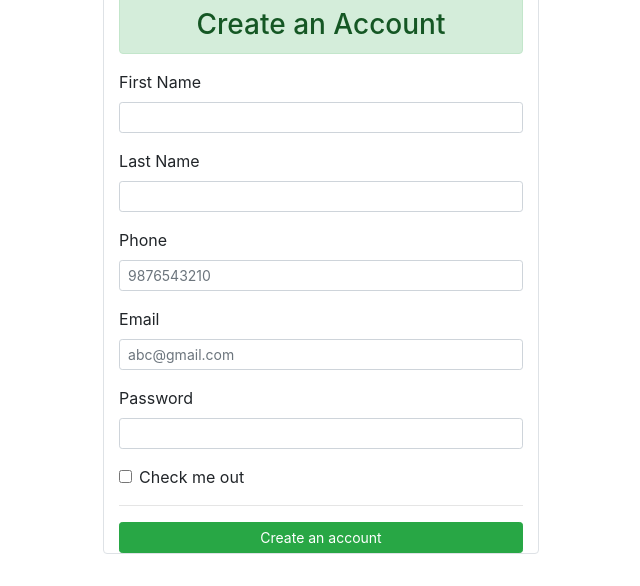
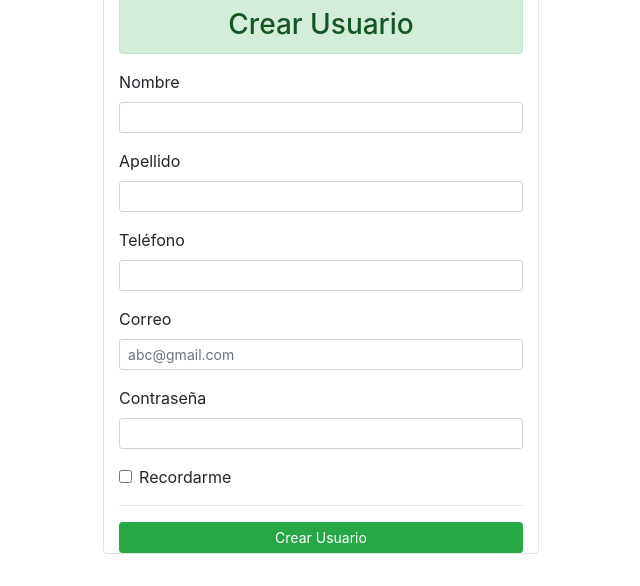
Before and after one commit to DennisAlonzo/webblanminas, a Django app: page /signup in a window 1280 px wide. Shown: the part 317-903 px from the top of the page, without its empty margins (319-959 px from the left). Run offline with Django 3.2, Linux system fonts and the light colour scheme; some libraries are stand-ins or nearby versions.

Commit message:
Primer Commit

```diff
--- a/store/admin.py
+++ b/store/admin.py
@@ -17,6 +17,3 @@ admin.site.register(Products,AdminProduct)
 admin.site.register(Category)
 admin.site.register(Customer)
 admin.site.register(Order)
-
-
-# username = Tanushree, email = tanushree7252@gmail.com, password = 1234
--- a/store/models/product.py
+++ b/store/models/product.py
@@ -1,3 +1,5 @@
+from email.policy import default
+from tabnanny import verbose
 from django.db import models
 from .category import Category
 class Products(models.Model):
@@ -5,6 +7,7 @@ class Products(models.Model):
     price= models.IntegerField(default=0)
     category= models.ForeignKey(Category,on_delete=models.CASCADE,default=1 )
     description= models.CharField(max_length=250, default='', blank=True, null= True)
+    stock = models.IntegerField(default=0, verbose_name='Stock')
     image= models.ImageField(upload_to='uploads/products/')
 
     @staticmethod
--- a/store/templates/base.html
+++ b/store/templates/base.html
@@ -1,5 +1,5 @@
 <!doctype html>
-<html lang="en">
+<html lang="es">
 
 <head>
   <!-- Required meta tags -->
@@ -10,11 +10,11 @@
   <link rel="stylesheet" href="https://maxcdn.bootstrapcdn.com/bootstrap/4.0.0/css/bootstrap.min.css"
     integrity="sha384-Gn5384xqQ1aoWXA+058RXPxPg6fy4IWvTNh0E263XmFcJlSAwiGgFAW/dAiS6JXm" crossorigin="anonymous">
 
-  <title>E-commerce Website</title>
+  <title>BLANMINAS</title>
 
   <style>
     nav{
-      background-color: green;
+      background-color: rgb(0, 105, 128);
     }
     .one-edge-shadow {
               box-shadow: 0 8px 2px -5px rgb(246, 245, 245);
@@ -38,7 +38,7 @@
     <a class="navbar-brand ms-3 text-dark " href="/">
     <link rel="stylesheet" href="https://use.fontawesome.com/releases/v5.7.0/css/all.css" integrity="sha384-lZN37f5QGtY3VHgisS14W3ExzMWZxybE1SJSEsQp9S+oqd12jhcu+A56Ebc1zFSJ" crossorigin="anonymous">
 
-    <img src="https://www.freepnglogos.com/uploads/shopping-cart-png/shopping-cart-svg-png-icon-download-28.png" style="width:50px;height:50px,color:text-light;">E-Commerce</a>
+    <img src="https://www.freepnglogos.com/uploads/shopping-cart-png/shopping-cart-svg-png-icon-download-28.png" style="width:50px;height:50px,color:text-light;">BLANMINAS</a>
     <button class="navbar-toggler" type="button" data-toggle="collapse" data-target="#navbarSupportedContent"
       aria-controls="navbarSupportedContent" aria-expanded="false" aria-label="Toggle navigation">
       <span class="navbar-toggler-icon"></span>
@@ -48,7 +48,7 @@
     <div class="collapse navbar-collapse" id="navbarSupportedContent">
       <ul class="navbar-nav mr-auto">
         <li class="nav-item active">
-          <a class="nav-link" href="/store">Store <span class="sr-only">(current)</span></a>
+          <a class="nav-link" href="/store">Tienda <span class="sr-only">(current)</span></a>
         </li>
 
           </ul>
@@ -59,7 +59,7 @@
       <ul class=" navbar-nav my-2 my-lg-0">
 
         <li class="nav-item active">
-          <a class="nav-link" href="/cart">Cart
+          <a class="nav-link" href="/cart">Carrito
             <span class="badge badge-success">{{request.session.cart.keys|length}}</span>
             <span class="sr-only">(current)</span></a>
         </li>
@@ -67,18 +67,18 @@
         {% if request.session.customer %}
 
         <li class="nav-item active ">
-          <a class="nav-link" href="/orders">Orders<span class="sr-only">(current)</span></a>
+          <a class="nav-link" href="/orders">Pedidos<span class="sr-only">(current)</span></a>
         </li>
         <li class="nav-item active ">
-          <a class="nav-link" href="/logout">Logout<span class="sr-only">(current)</span></a>
+          <a class="nav-link" href="/logout">Salir<span class="sr-only">(current)</span></a>
         </li>
         {% else %}
 
         <li class="nav-item active">
-          <a class="nav-link" href="/signup">Signup<span class="sr-only">(current)</span></a>
+          <a class="nav-link" href="/signup">Registrarse<span class="sr-only">(current)</span></a>
         </li>
         <li class="nav-item active">
-          <a class="nav-link" href="/login">Login<span class="sr-only">(current)</span></a>
+          <a class="nav-link" href="/login">Entrar<span class="sr-only">(current)</span></a>
         </li>
         {% endif %}
 
--- a/store/templates/index.html
+++ b/store/templates/index.html
@@ -14,7 +14,7 @@
 		<div class="col-lg-3 mx-auto">
 			<div class="list-group">
 
-				<a href="/" class="list-group-item list-group-item-action btn btn-outline-success">All Products</a>
+				<a href="/" class="list-group-item list-group-item-action btn btn-outline-success">Todos los productos</a>
 
 				{% for category in categories %}
 				<a href="/?category={{category.id}}"
@@ -45,7 +45,7 @@
 								<input hidden type="text" name='remove' value='True'>
 								<input type="submit" value=" - " class="btn btn-block btn-success border-right">
 							</form>
-							<div class="text-center col btn btn-success">{{product|cart_quantity:request.session.cart}} in Cart</div>
+							<div class="text-center col btn btn-success">{{product|cart_quantity:request.session.cart}} En el carrito</div>
 							<form action="/#{{product.id}}" class="col-2 " method="post">
 								{% csrf_token %}
 								<input hidden type="text" name='product' value='{{product.id}}'>
@@ -57,7 +57,7 @@
 							{% csrf_token %}
 							<input hidden type="text" name='product' value='{{product.id}}'>
 							<input type="submit" class="float-right btn btn-success form-control"
-								value="Add To Cart">
+								value="Agregar al carrito">
 						</form>
 						{% endif %}
 
--- a/store/templates/search.html
+++ b/store/templates/search.html
@@ -14,7 +14,7 @@
 		<div class="col-lg-3 mx-auto">
 			<div class="list-group">
 
-				<a href="/" class="list-group-item list-group-item-action btn btn-outline-success">All Products</a>
+				<a href="/" class="list-group-item list-group-item-action btn btn-outline-success">Todos los productos</a>
 
 				{% for category in categories %}
 				<a href="/?category={{category.id}}"
--- a/store/templates/signup.html
+++ b/store/templates/signup.html
@@ -17,7 +17,7 @@
             <!-- <hr> -->
             <hr>
             </div>
-            <h3 class="alert alert-success rounded-pill" style="text-align:center">Create an Account</h3>
+            <h3 class="alert alert-success rounded-pill" style="text-align:center">Crear Usuario</h3>
             <form action="/signup" method="POST">
 
                 {% csrf_token %}
@@ -29,7 +29,7 @@
                 {% endif %}
                 <!-- firstname -->
                 <div class="form-group">
-                    <label for="">First Name</label>
+                    <label for="">Nombre</label>
                     <input type="text" name="firstname"
                      id="" value="{{values.first_name}}" class="form-control form-control-sm"
                      placeholder="">
@@ -37,7 +37,7 @@
 
                 <!-- last name -->
                 <div class="form-group">
-                    <label for="">Last Name</label>
+                    <label for="">Apellido</label>
                     <input type="text" name="lastname"
                     id="" value="{{values.last_name}}" class="form-control form-control-sm"
                     >
@@ -45,16 +45,16 @@
 
                 <!-- phone -->
                 <div class="form-group">
-                    <label for="">Phone</label>
+                    <label for="">Teléfono</label>
                     <input type="text" name="phone"
                     id="" class="form-control form-control-sm"
                     value="{{values.phone}}"
-                    placeholder="9876543210"
+                    placeholder=""
                     >
                 </div>
                 <!-- email -->
                 <div class="form-group">
-                    <label for="">Email</label>
+                    <label for="">Correo</label>
                     <input required type="email" name="email" id=""
                     value="{{values.email}}"
                     class=" form-control-sm form-control" placeholder="abc@gmail.com">
@@ -63,7 +63,7 @@
 
                 <!-- password -->
                 <div class="form-group">
-                    <label for="">Password</label>
+                    <label for="">Contraseña</label>
                     <input type="password"
                     name="password"
                     id=""
@@ -73,10 +73,10 @@
                 <!--Checkme button-->
                 <div class="mb-3 form-check">
                     <input type="checkbox" class="form-check-input" id="exampleCheck1">
-                    <label class="form-check-label d-grid gap-2" for="exampleCheck1">Check me out</label>
+                    <label class="form-check-label d-grid gap-2" for="exampleCheck1">Recordarme</label>
                 </div>
                 <hr>
-                <button type="submit" class="btn btn-sm btn-success col-lg-12">Create an account</button>
+                <button type="submit" class="btn btn-sm btn-success col-lg-12">Crear Usuario</button>
 
             </form>
         </div>
--- a/store/templatetags/custom_filter.py
+++ b/store/templatetags/custom_filter.py
@@ -4,7 +4,7 @@ register = template.Library()
 
 @register.filter(name='currency')
 def currency(number):
-    return "Rs "+str(number)
+    return "Q "+str(number)
 
 
 
--- a/store/views/signup.py
+++ b/store/views/signup.py
@@ -46,23 +46,23 @@ class Signup (View):
     def validateCustomer(self, customer):
         error_message = None
         if (not customer.first_name):
-            error_message = "Please Enter your First Name !!"
+            error_message = "Por favor ingrese su nombre !!"
         elif len (customer.first_name) < 3:
-            error_message = 'First Name must be 3 char long or more'
+            error_message = 'El nombre debe llevar al menos 3 letras'
         elif not customer.last_name:
-            error_message = 'Please Enter your Last Name'
+            error_message = 'Por favor ingrese su apellido'
         elif len (customer.last_name) < 3:
-            error_message = 'Last Name must be 3 char long or more'
+            error_message = 'El apellido debe llevar al menos 3 letras'
         elif not customer.phone:
-            error_message = 'Enter your Phone Number'
-        elif len (customer.phone) < 10:
-            error_message = 'Phone Number must be 10 char Long'
+            error_message = 'Ingresa tu numero de teléfono'
+        elif len (customer.phone) < 8:
+            error_message = 'El numero de telefono debe llevar al menos 8 dígitos'
         elif len (customer.password) < 5:
-            error_message = 'Password must be 5 char long'
+            error_message = 'La contraseña debe llevar al menos 5 carácteres'
         elif len (customer.email) < 5:
-            error_message = 'Email must be 5 char long'
+            error_message = 'el correo debe llevar al menos 5 carácteres'
         elif customer.isExists ():
-            error_message = 'Email Address Already Registered..'
+            error_message = 'Este correo ya fue registrado..'
         # saving
 
         return error_message
```
Also changed, not shown: Eshop/settings.py (+6 -2 lines), requirements.txt (added, +18 -0 lines), store/templates/cart.html (+11 -11 lines), store/templates/login.html (+5 -5 lines), store/templates/orders.html (+10 -10 lines), db.sqlite3, store/migrations/0007_auto_20221016_1720.py (added), store/migrations/0008_products_stock.py (added), uploads/products/imagen_2022-11-08_234705062.png (added).
